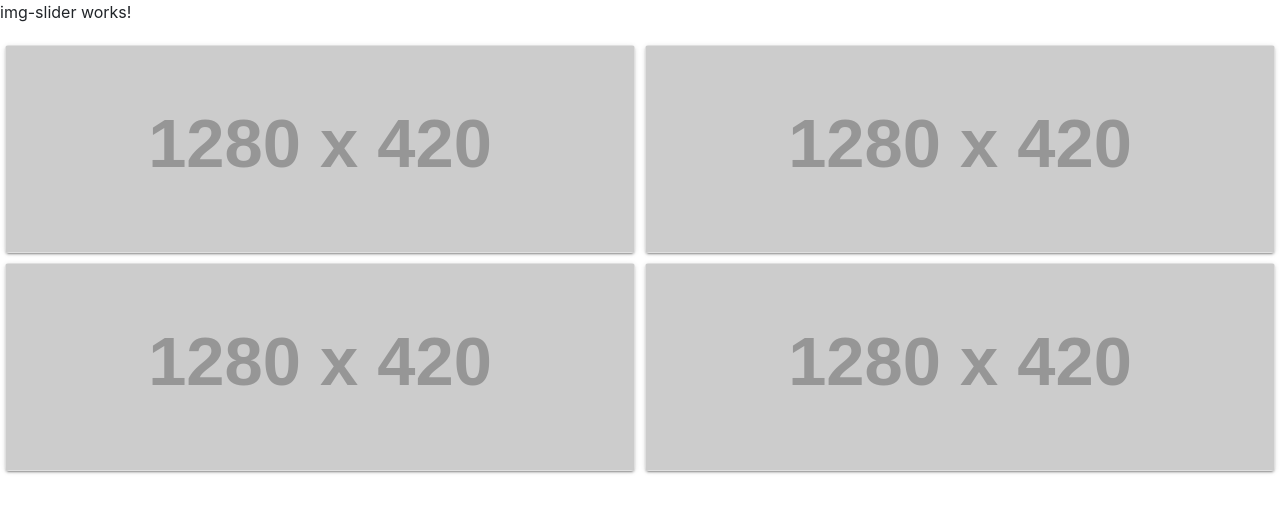
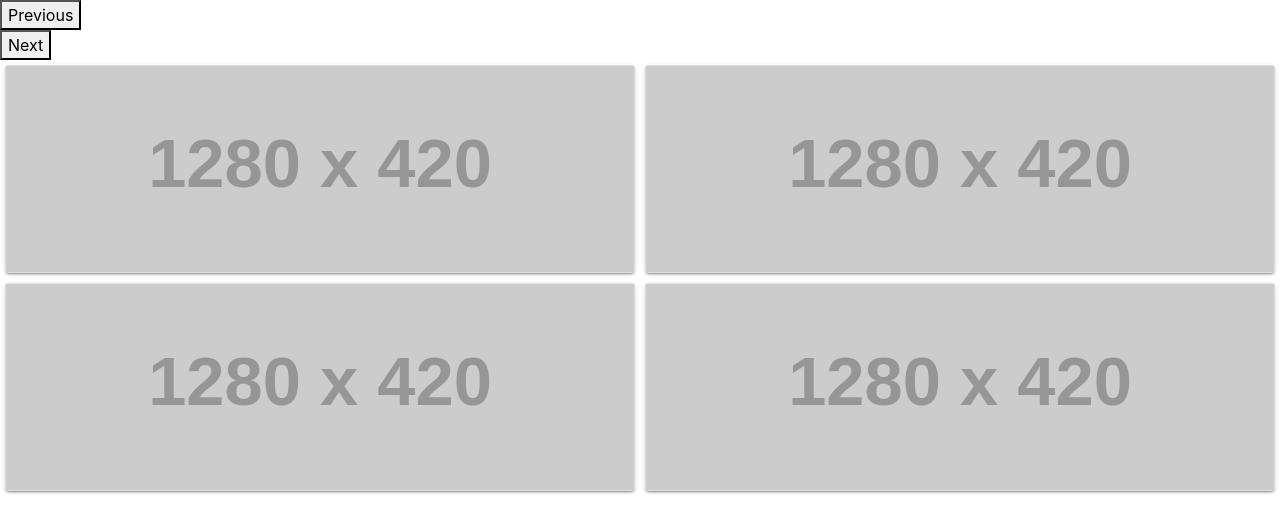
Before and after one commit to cgc0220h1/demo-angularinjection-gallery, an Angular app: page / in a window 1280 px wide. Shown: the top 532 px of the page. Built offline with nearby package versions, Linux system fonts and the light colour scheme.

Commit message:
Add Logic for ImgSlide component

```diff
--- a/src/app/img-slider/img-slide/img-slide.component.ts
+++ b/src/app/img-slider/img-slide/img-slide.component.ts
@@ -1,4 +1,4 @@
-import { Component, OnInit } from '@angular/core';
+import {Component, OnInit, TemplateRef, ViewChild} from '@angular/core';
 
 @Component({
   selector: 'app-img-slide',
@@ -6,8 +6,11 @@ import { Component, OnInit } from '@angular/core';
   styleUrls: ['./img-slide.component.scss']
 })
 export class ImgSlideComponent implements OnInit {
+  @ViewChild('tmpl')
+  template: TemplateRef<any>;
 
-  constructor() { }
+  constructor() {
+  }
 
   ngOnInit(): void {
   }
--- a/src/app/img-slider/img-slider.component.html
+++ b/src/app/img-slider/img-slider.component.html
@@ -1 +1,10 @@
-<p>img-slider works!</p>
+<div class="slider-container">
+  <ng-container *ngTemplateOutlet="component?.template"></ng-container>
+</div>
+
+<div class="arrow arrow-prev">
+  <button class="button" (click)="previous()">Previous</button>
+</div>
+<div class="arrow arrow-next">
+  <button class="button" (click)="next()">Next</button>
+</div>
--- a/src/app/img-slider/img-slider.component.ts
+++ b/src/app/img-slider/img-slider.component.ts
@@ -1,15 +1,41 @@
-import { Component, OnInit } from '@angular/core';
+import {AfterContentInit, Component, ContentChildren, OnInit, QueryList, ViewEncapsulation} from '@angular/core';
+import {ImgSlideComponent} from './img-slide/img-slide.component';
 
 @Component({
   selector: 'app-img-slider',
   templateUrl: './img-slider.component.html',
-  styleUrls: ['./img-slider.component.scss']
+  styleUrls: ['./img-slider.component.scss'],
+  encapsulation: ViewEncapsulation.None
 })
-export class ImgSliderComponent implements OnInit {
+export class ImgSliderComponent implements OnInit, AfterContentInit {
+  @ContentChildren(ImgSliderComponent)
+  slides: QueryList<ImgSlideComponent>;
 
-  constructor() { }
+  component: ImgSlideComponent;
+  activeIndex = 0;
+
+  constructor() {
+  }
 
   ngOnInit(): void {
   }
 
+  ngAfterContentInit(): void {
+    console.log(this.slides);
+    this.component = this.slides.first;
+  }
+
+  previous(): void {
+    if (this.activeIndex > 0) {
+      this.activeIndex--;
+    }
+    this.component = this.slides.toArray()[this.activeIndex];
+  }
+
+  next(): void {
+    if (this.activeIndex < this.slides.length - 1) {
+      this.activeIndex++;
+    }
+    this.component = this.slides.toArray()[this.activeIndex];
+  }
 }
```
